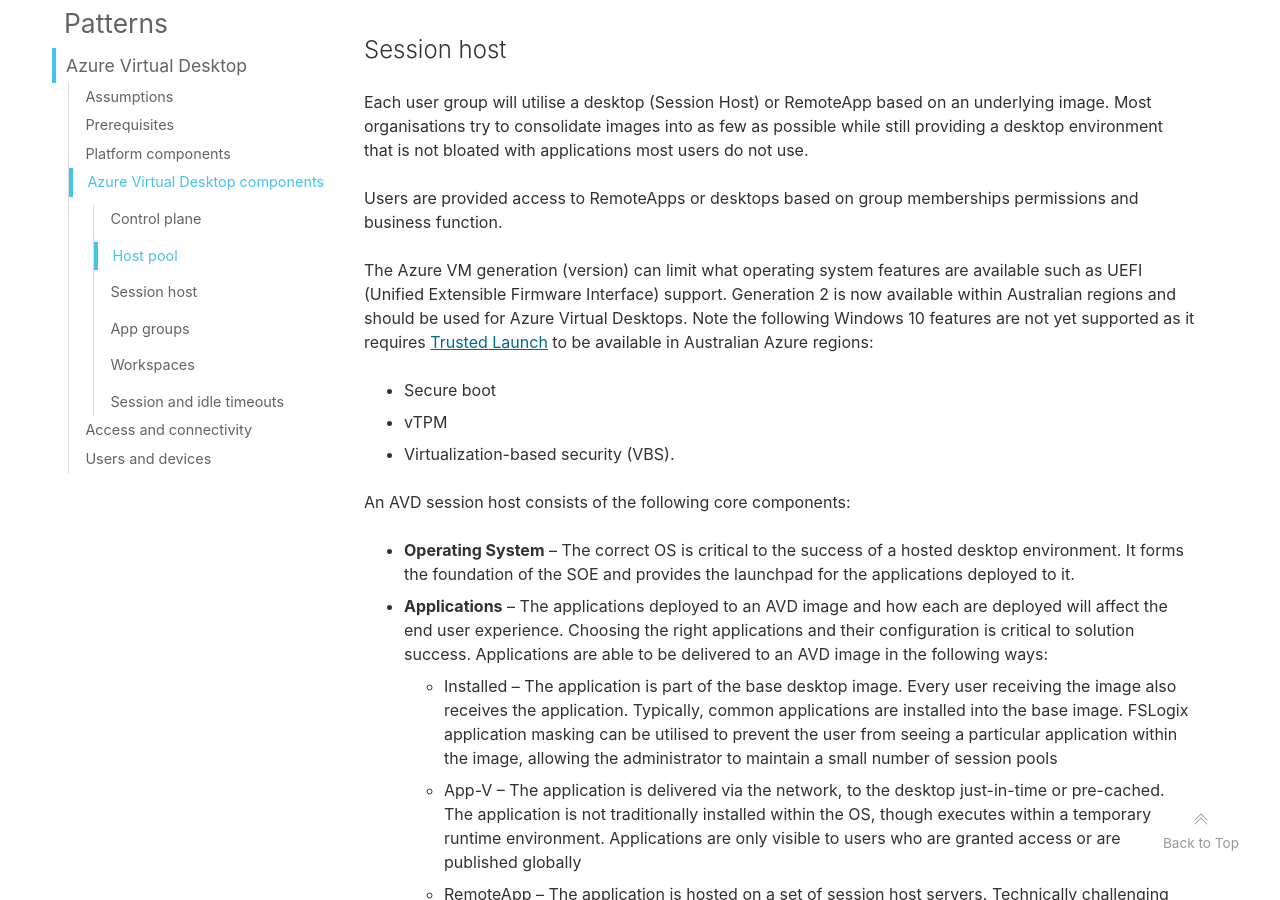
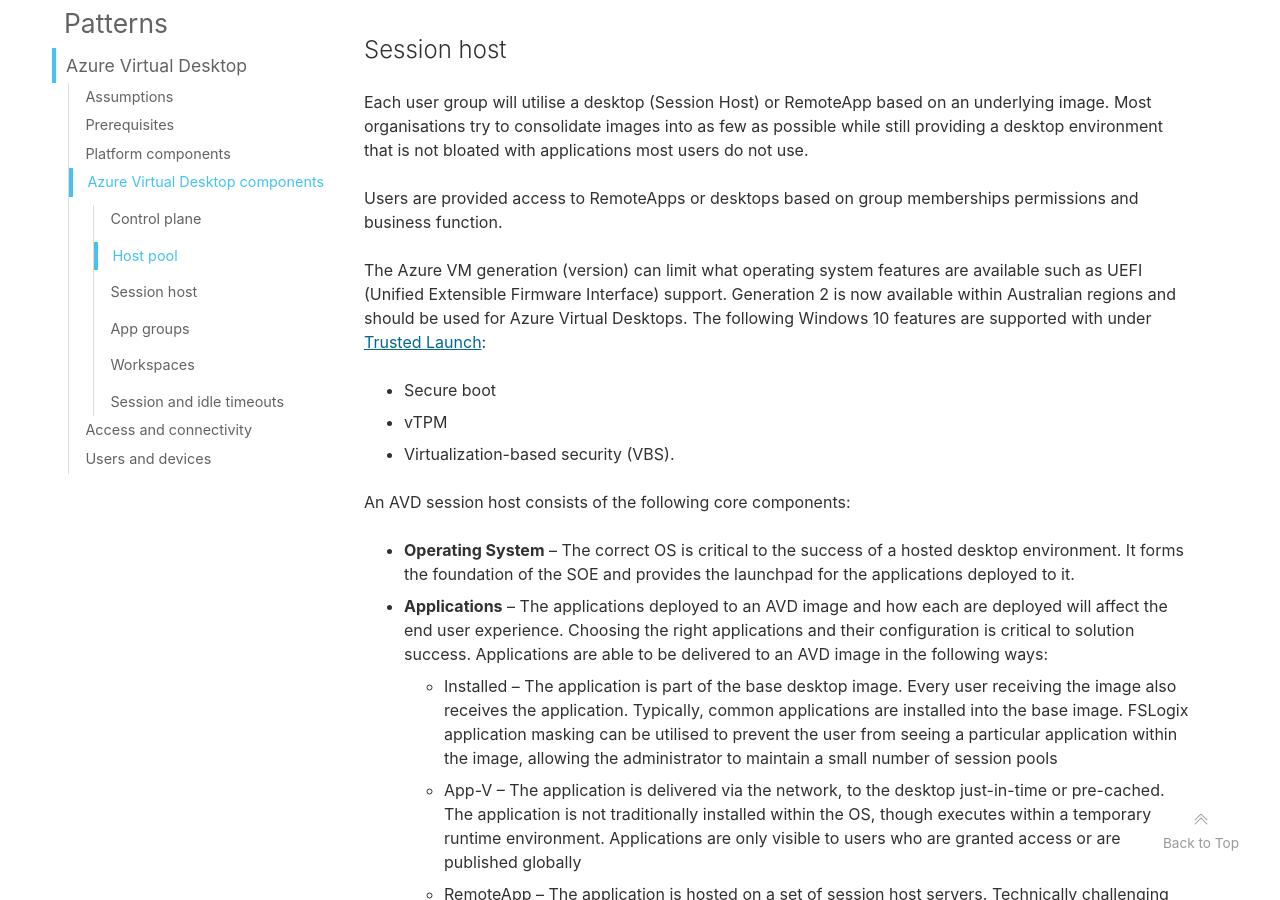
Before and after one commit to ASD-Blueprint/desktop.gov.au, a Jekyll site: the page built from patterns/avd.md, in a window 1280 px wide and 900 px high, scrolled down 19836 px. Built offline with Jekyll 4.4.1, drawn with Linux system fonts in a browser that asks for light colours; comment, search, counter and statistics services are not loaded; some of the changed text lies outside the part shown.

Commit message:
trusted launch

```diff
--- a/patterns/avd.md
+++ b/patterns/avd.md
@@ -270,7 +270,7 @@
 
 Users are provided access to RemoteApps or desktops based on group memberships permissions and business function.
 
-The Azure VM generation (version) can limit what operating system features are available such as UEFI (Unified Extensible Firmware Interface) support. Generation 2 is now available within Australian regions and should be used for Azure Virtual Desktops. Note the following Windows 10 features are not yet supported as it requires [Trusted Launch](https://docs.microsoft.com/en-us/azure/virtual-machines/trusted-launch) to be available in Australian Azure regions:
+The Azure VM generation (version) can limit what operating system features are available such as UEFI (Unified Extensible Firmware Interface) support. Generation 2 is now available within Australian regions and should be used for Azure Virtual Desktops. The following Windows 10 features are supported with under [Trusted Launch](https://docs.microsoft.com/en-us/azure/virtual-machines/trusted-launch):
 
 * Secure boot
 * vTPM
@@ -321,7 +321,7 @@
 --- | --- | ---
 VM Size | Dependant on user persona type selected | Dependant on user persona type selected.
 Azure VM Generation | Generation 2 | Generation 2 should be selected to support security features such as UEFI
-Trusted Launch | Not configured | At time of writing, the trusted launch feature is in Public preview and restricted to regions outside of Australia.
+Trusted Launch | Configured | To increase the security posture of the virtual machine
 Name Prefix | `<agn><os><shg><nnn>` | To meet the requirements of this design. App Group naming will be configured as follows:<br><br>`<agn>` = Agency Name<br>`<os>` = Windows Version<br>`<shg>` = Session Host Group<br>`<nnn>` = Numerical Iteration<br><br>e.g. agnwin10acc001
 Domain | [Agency Domain] | As per agencies domain name.
 AAD DS / AD DS Domain Join Account | svc_domjoin@[Agency Domain] | Service account in the agencies domain.
```
